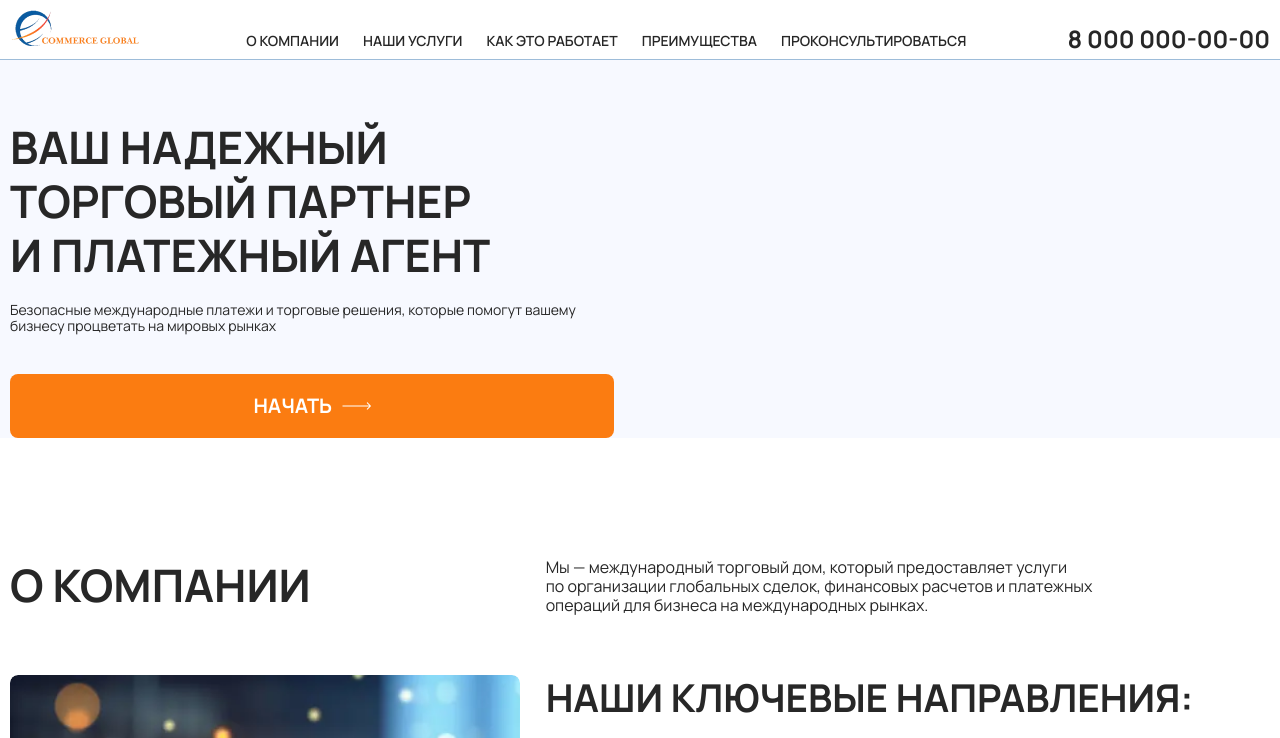
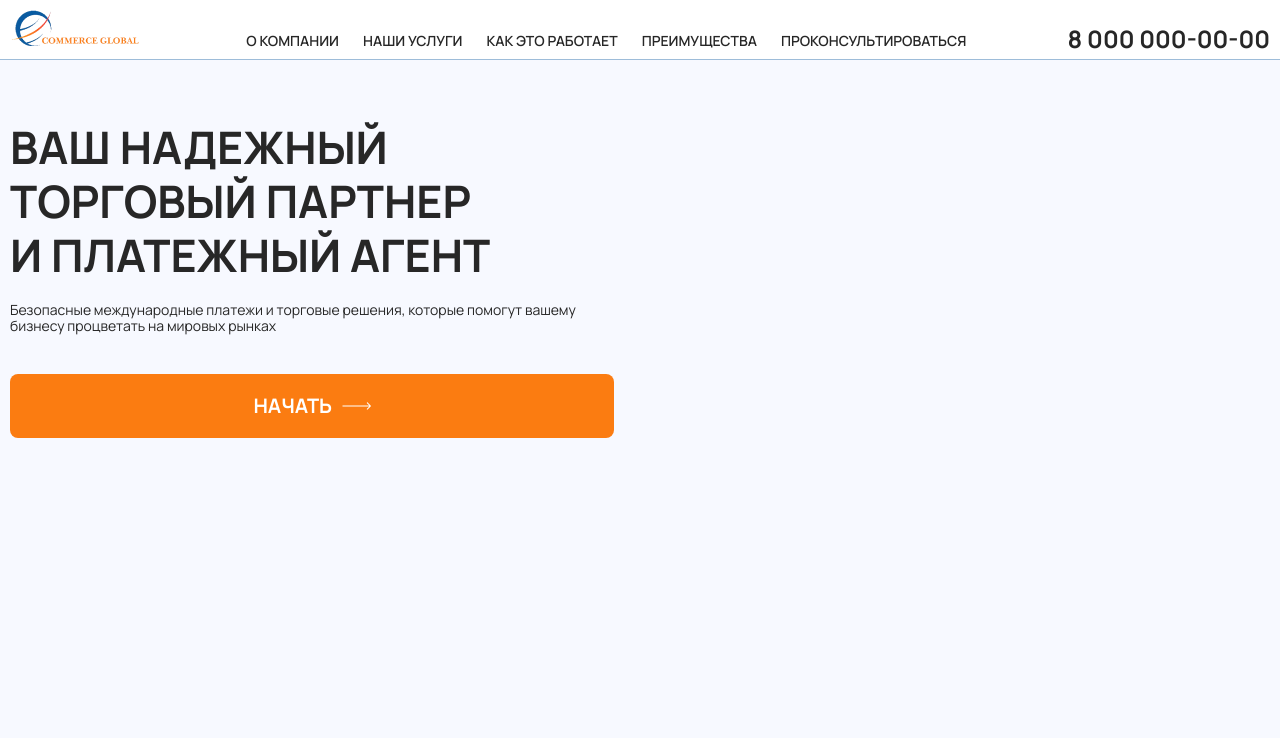
Before and after one commit to yekimur0/commerce-global-poject, a plain HTML site: page index.html in a window 1280 px wide. Shown: the top 738 px of the page. Drawn offline with Linux system fonts and the light colour scheme; some packages are replaced by stand-ins of ours; a script that the page names is missing.

Commit message:
Update index.html

```diff
--- a/index.html
+++ b/index.html
@@ -147,7 +147,7 @@
         </svg>
       </button>
     </div>
-    <div class="map">
+    <div class="map" style="height: 680px;">
          <script
           type="module"
           src="https://unpkg.com/@splinetool/viewer@1.9.89/build/spline-viewer.js"
```
